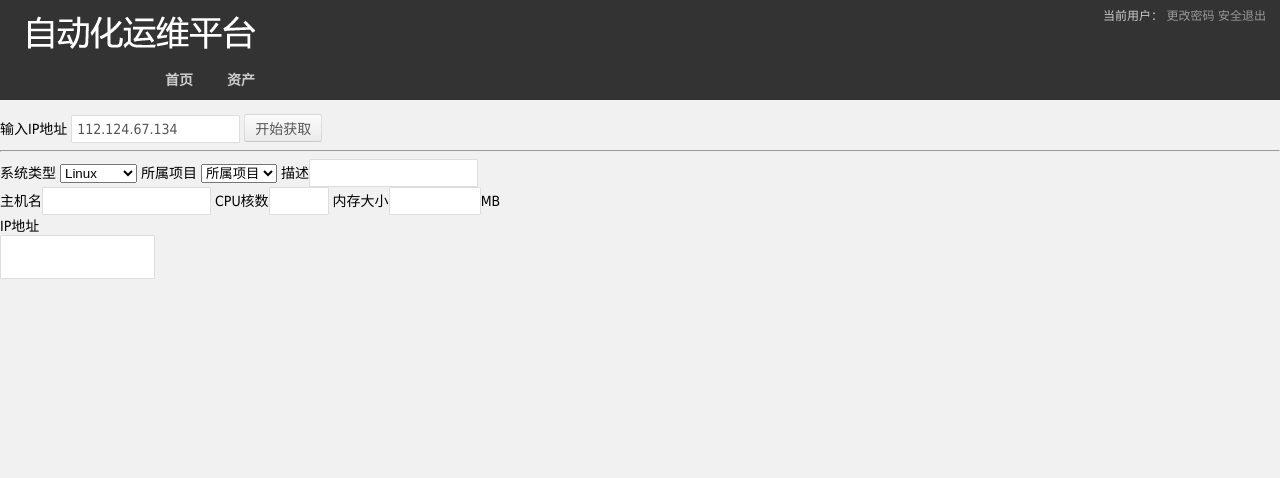
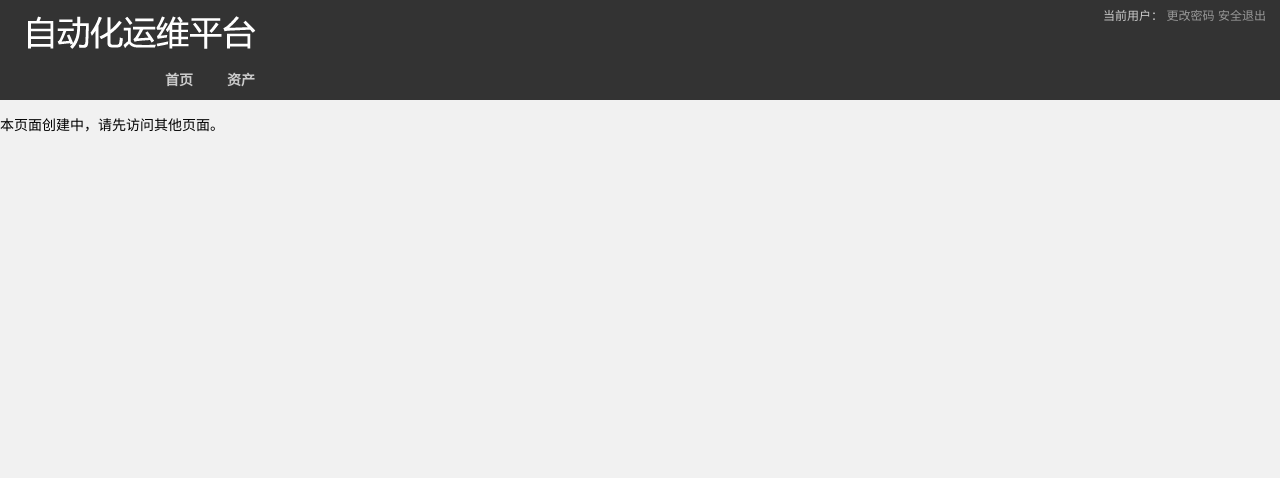
Before and after one commit to SingleCorner/AutoO_with_django, a Django app: template AutoO/templates/user_index.html in a window 1280 px wide. Shown: the top 478 px of the page. Run offline with Django 3.2, Linux system fonts and the light colour scheme; the template is opened without the code that fills it, so the values that code supplies are empty; parts of the project's set-up code (start-up, migrations or seed data) failed here and were passed over.

Commit message:
fix_assets_add

```diff
--- a/AutoO/templates/user_index.html
+++ b/AutoO/templates/user_index.html
@@ -1,33 +1,5 @@
 {% extends "user_base.html"%}
 
 {% block app %}
-    <p></p>
-    <div>
-    输入IP地址 <input type="text" id="ipaddr" name="ipaddr" value="112.124.67.134" />
-    <button id="GetServer" class="getinfo">开始获取</button><br /><hr />
-    <form method="post">
-        系统类型
-        <select name="ostype" class="ostype">
-            <option value="0">Linux</option>
-            <option value="1">Windows</option>
-        </select>
-        所属项目
-        <select>
-            <option value="">所属项目</option>
-        {% for proj in projects %}
-            <option value="{{ proj.id }}">{{ proj.name }}</option>
-        {% endfor %}
-        </select>
-        描述<input type="text" id="desc" name="desc" /><br />
-        主机名<input type="text" id="hostname" name="hostname" />
-        CPU核数<input type="text" size="3" id="cpu" name="cpu" />
-        内存大小<input type="text" size="8" id="ram" name="ram">MB<br />
-        IP地址<br />
-        <textarea id="IPpool">
-        </textarea>
-
-
-
-    </form>
-    </div>
+<p>本页面创建中，请先访问其他页面。</p>
 {% endblock %}
--- a/static/js/mgr.js
+++ b/static/js/mgr.js
@@ -119,11 +119,9 @@ function insAsset(evt) {
 	srv = $('#Asset_srv').val();
 	desc = $('#Asset_desc').val();
 
-	alert(ip);
-
 	$.ajax({
 		type: 'POST',
-		//url: '/admin/servers/add',
+		url: '/admin/servers/add',
 		data: {
 			'pid': pid,
 			'ip': ip,
```
